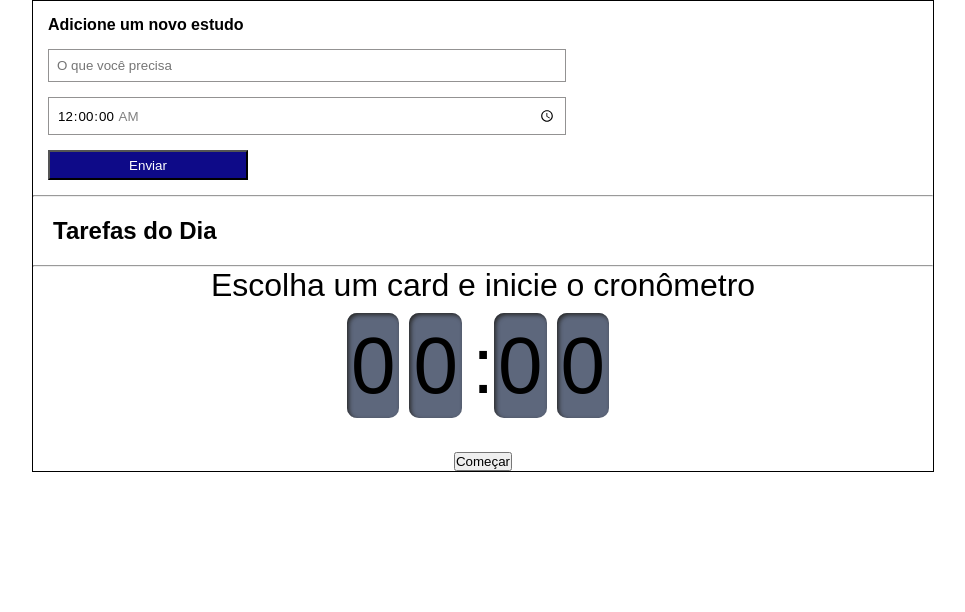
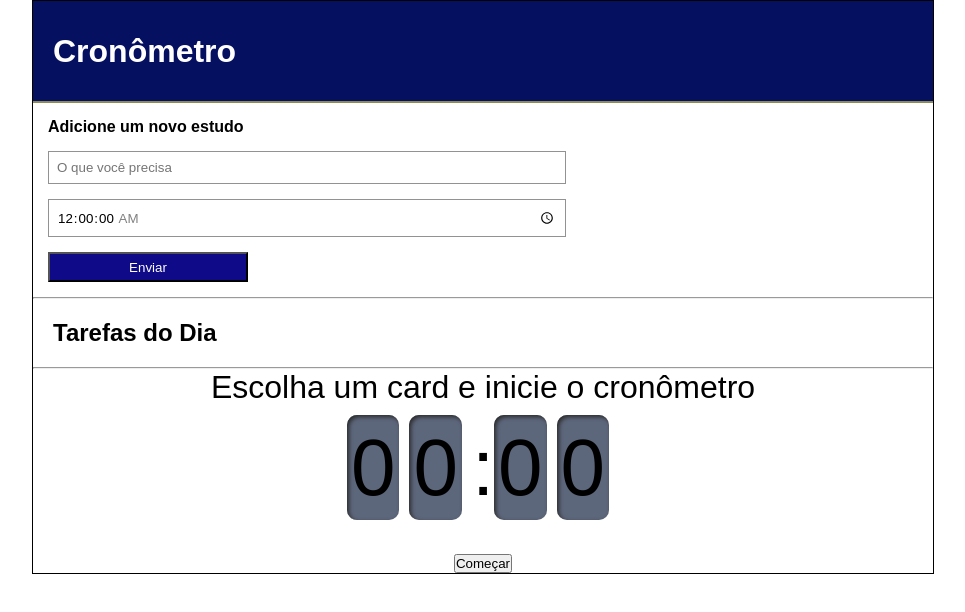
Before and after one commit to giovannirp/cronometro-react, a React (Vite) app: page / in a window 1280 px wide. Shown: the top 612 px of the page, without its empty margins (157-1122 px from the left). Built offline with nearby package versions, Linux system fonts and the light colour scheme.

Commit message:
adicionando codigos

```diff
--- a/src/App.tsx
+++ b/src/App.tsx
@@ -5,6 +5,7 @@ import { useState } from 'react';
 import "./App.scss";
 import Cronometro from './Components/Cronometro';
 import { ITarefa } from './types/ITarefas';
+import Header from './Components/Header';
 
 function App() {
   const [tarefas, setTarefas] = useState<ITarefa[] | []>([]);
@@ -20,6 +21,7 @@ function App() {
 
   return (
     <div className='container'>
+      <Header titulo="Cronômetro" />
       <Formulario setTarefas={setTarefas} />
       <hr />
       <Lista
--- /dev/null
+++ b/src/Components/Header/index.tsx
@@ -0,0 +1,17 @@
+import "./styles.scss";
+
+interface Props {
+  titulo?: string,
+}
+
+export default function Header({ titulo }: Props) {
+  console.log(titulo);
+
+  return (
+    <>
+      <header>
+        <h1>{ titulo }</h1>
+      </header>
+    </>
+  )
+}
--- /dev/null
+++ b/src/Components/Header/styles.scss
@@ -0,0 +1,12 @@
+header {
+  height: 100px;
+  background: #061061;
+  border-bottom: 2px solid #8d8c53;
+  display: flex;
+  align-items: center;
+
+  h1 {
+    color: #fff;
+    padding-left: 20px;
+  }
+}
--- a/src/Components/Lista/Item/index.tsx
+++ b/src/Components/Lista/Item/index.tsx
@@ -12,6 +12,7 @@ export default function Item({
   });
 
   return (
+    <>
       <li
         className={`${"item"} ${selecionado ? "itemSelecionado" : ""}`}
         onClick={() => selecionaTarefa(
@@ -21,5 +22,7 @@ export default function Item({
         <h3>{tarefa}</h3>
         <span>{tempo}</span>
       </li>
+    </>
+
   )
 }
```
Lines whose indentation alone changed are shown as unchanged.
